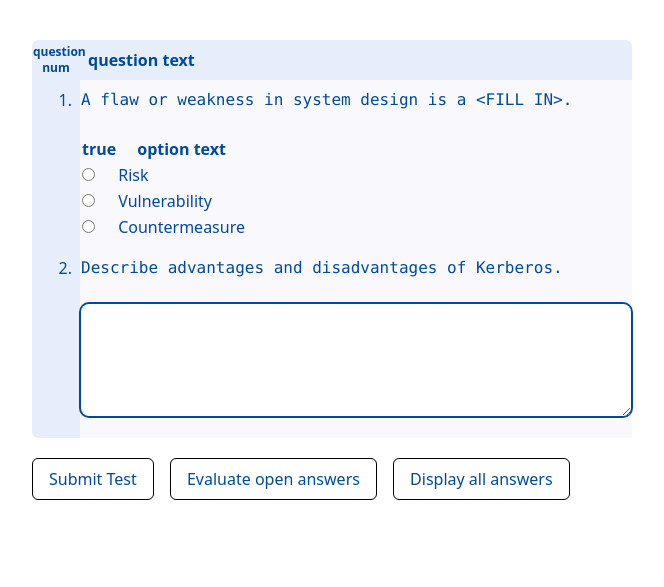
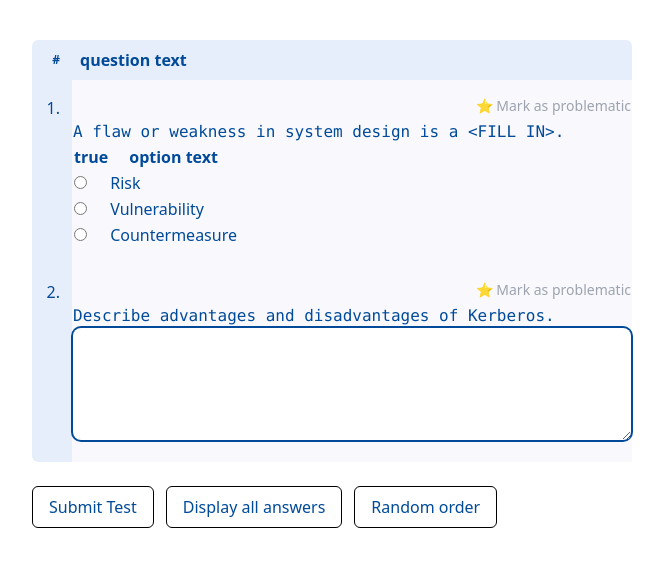
Before and after one commit to Petonov/pib-testik, a plain HTML site: page index.html in a window 1280 px wide. Shown: the whole page, without its empty margins (8-672 px from the left). Drawn offline with nearby package versions, Linux system fonts and the light colour scheme.

Commit message:
Update index.html

```diff
--- a/index.html
+++ b/index.html
@@ -1,119 +1,59 @@
-<!DOCTYPE html>
-<html lang="sk">
-<head>
-  <meta charset="UTF-8" />
-  <meta name="viewport" content="width=device-width, initial-scale=1" />
-  <title>StudyPage</title>
-
-  <script src="https://cdn.tailwindcss.com"></script>
-  <script>
-    tailwind.config = {
-      theme: {
-        extend: {
-          colors: {
-            'project-white': '#F9f9fd',
-            'project-light-blue': '#e7eefb',
-            'project-dark-blue': '#004A99',
-          }
-        }
-      }
-    }
-  </script>
+<!DOCTYPE html><html lang="sk"><head>
+<meta charset="UTF-8"><meta name="viewport" content="width=device-width,initial-scale=1">
+<title>StudyPage</title>
+<script src="https://cdn.tailwindcss.com"></script>
+<script>tailwind.config={theme:{extend:{colors:{'project-white':'#F9f9fd','project-light-blue':'#e7eefb','project-dark-blue':'#004A99'}}}}</script>
 </head>
 
 <body class="bg-white text-project-dark-blue">
-
 <main class="p-10">
 <form id="testForm" class="xl:w-1/2 w-full">
 
 <table class="bg-project-light-blue rounded-md w-full">
-  <thead>
-    <tr>
-      <th class="max-w-12 text-xs">question num</th>
-      <th class="p-2 text-left">question text</th>
-    </tr>
-  </thead>
-
-<tbody>
+<thead><tr><th class="w-10 text-xs text-right pr-3">#</th><th class="p-2 text-left">question text</th></tr></thead>
+<tbody id="questionsBody">
 
 <!-- QUESTION 1 -->
-<tr>
-  <td class="align-top w-8 text-right pr-2 pt-2">
-  <span>1.</span>
-  </td>
-  <td class="py-2 bg-project-white align-top">
-    <pre class="whitespace-pre-wrap">
-A flaw or weakness in system design is a &lt;FILL IN&gt;.
-    </pre>
-
-    <table>
-      <tbody>
-        <tr><th>true</th><th class="px-2">option text</th></tr>
-
-        <tr data-q="0">
-          <td><input type="radio" name="0" value="0"></td>
-          <td>Risk</td>
-        </tr>
-        <tr data-q="0">
-          <td><input type="radio" name="0" value="1"></td>
-          <td>Vulnerability</td>
-        </tr>
-        <tr data-q="0">
-          <td><input type="radio" name="0" value="2"></td>
-          <td>Countermeasure</td>
-        </tr>
-      </tbody>
-    </table>
-  </td>
+<tr class="question-block" data-q="0">
+<td class="align-top w-10 text-right pr-3 pt-4">1.</td>
+<td class="question-body py-4 bg-project-white align-top relative">
+<div class="flex justify-end mb-1">
+<button type="button" class="flag-btn text-gray-400 text-sm select-none" data-q="0">⭐ Mark as problematic</button>
+</div>
+<pre class="whitespace-pre-wrap">A flaw or weakness in system design is a &lt;FILL IN&gt;.</pre>
+<table><tbody>
+<tr><th>true</th><th class="px-2">option text</th></tr>
+<tr><td><input type="radio" name="0" value="0"></td><td>Risk</td></tr>
+<tr><td><input type="radio" name="0" value="1"></td><td>Vulnerability</td></tr>
+<tr><td><input type="radio" name="0" value="2"></td><td>Countermeasure</td></tr>
+</tbody></table>
+</td>
 </tr>
 
 <!-- QUESTION 2 -->
-<tr>
-  <td class="align-top w-8 text-right pr-2 pt-2">
-  <span>2.</span>
-  </td>
-  <td class="py-2 bg-project-white align-top">
-    <pre class="whitespace-pre-wrap">
-Describe advantages and disadvantages of Kerberos.
-    </pre>
-
-    <textarea
-      name="1"
-      rows="4"
-      class="w-full rounded-lg ring-2 ring-project-dark-blue p-2"
-    ></textarea>
-
-    <div class="mt-2 text-sm" id="ai-feedback-1"></div> <!--musi sediet s name="1"-->
-  </td>
+<tr class="question-block" data-q="1">
+<td class="align-top w-10 text-right pr-3 pt-4">2.</td>
+<td class="question-body py-4 bg-project-white align-top relative">
+<div class="flex justify-end mb-1">
+<button type="button" class="flag-btn text-gray-400 text-sm select-none" data-q="1">⭐ Mark as problematic</button>
+</div>
+<pre class="whitespace-pre-wrap">Describe advantages and disadvantages of Kerberos.</pre>
+<textarea name="1" rows="4" class="w-full rounded-lg ring-2 ring-project-dark-blue p-2"></textarea>
+</td>
 </tr>
 
 </tbody>
 </table>
 
-<button id="submitBtn"
-  class="mt-5 border border-black px-4 py-2 rounded-md">
-  Submit Test
-</button>
-
-<button id="evaluateOpenBtn"
-  type="button"
-  class="mt-5 ml-3 border border-black px-4 py-2 rounded-md">
-  Evaluate open answers
-</button>
-
-
-<button id="showAnswersBtn"
-  type="button"
-  class="mt-5 ml-3 border border-black px-4 py-2 rounded-md">
-  Display all answers
-</button>
-
+<div class="mt-6 flex flex-wrap gap-3">
+<button id="submitBtn" class="border border-black px-4 py-2 rounded-md">Submit Test</button>
+<button id="showAnswersBtn" class="border border-black px-4 py-2 rounded-md">Display all answers</button>
+<button id="toggleOrderBtn" class="border border-black px-4 py-2 rounded-md">Random order</button>
+</div>
 
 <div id="result" class="mt-4 font-bold"></div>
 
 </form>
 </main>
-
-<script type="module" src="evaluator.js"></script>
-</body>
-</html>
+<script src="evaluator.js"></script>
+</body></html>
```
